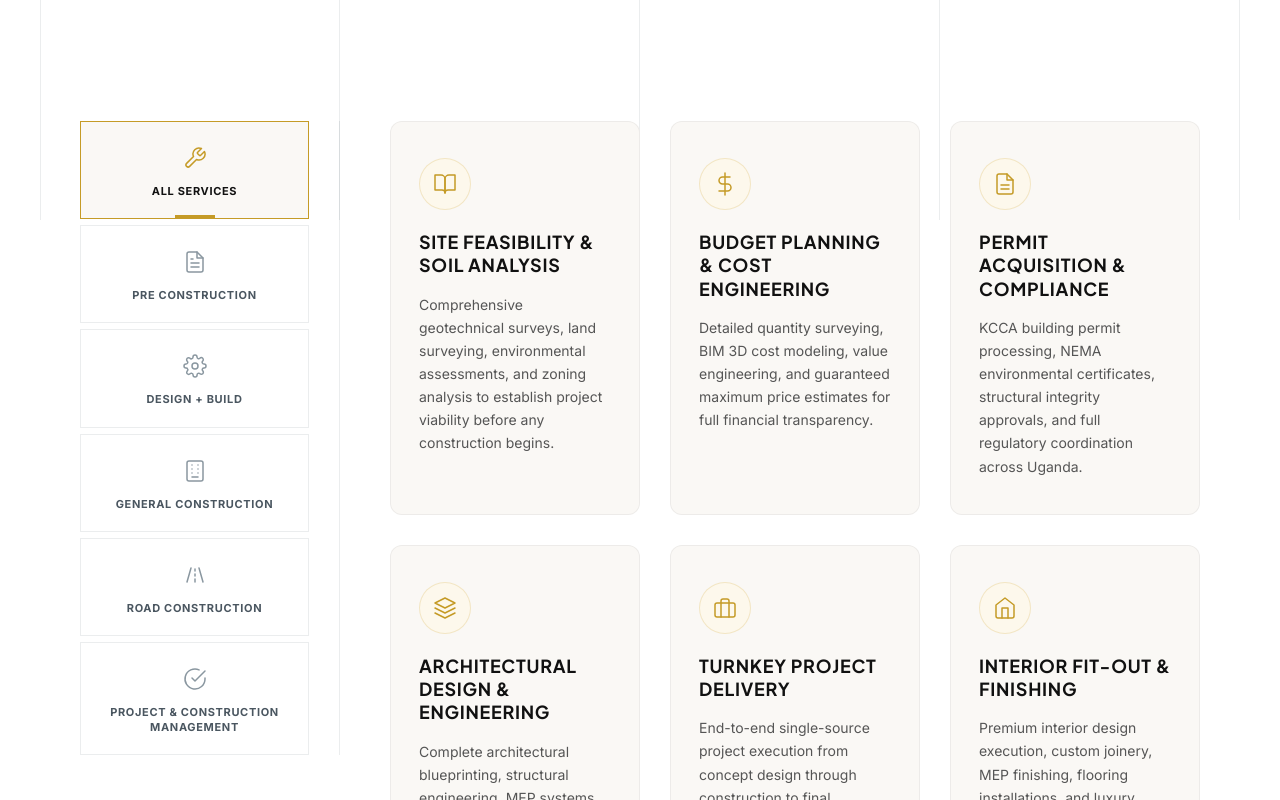
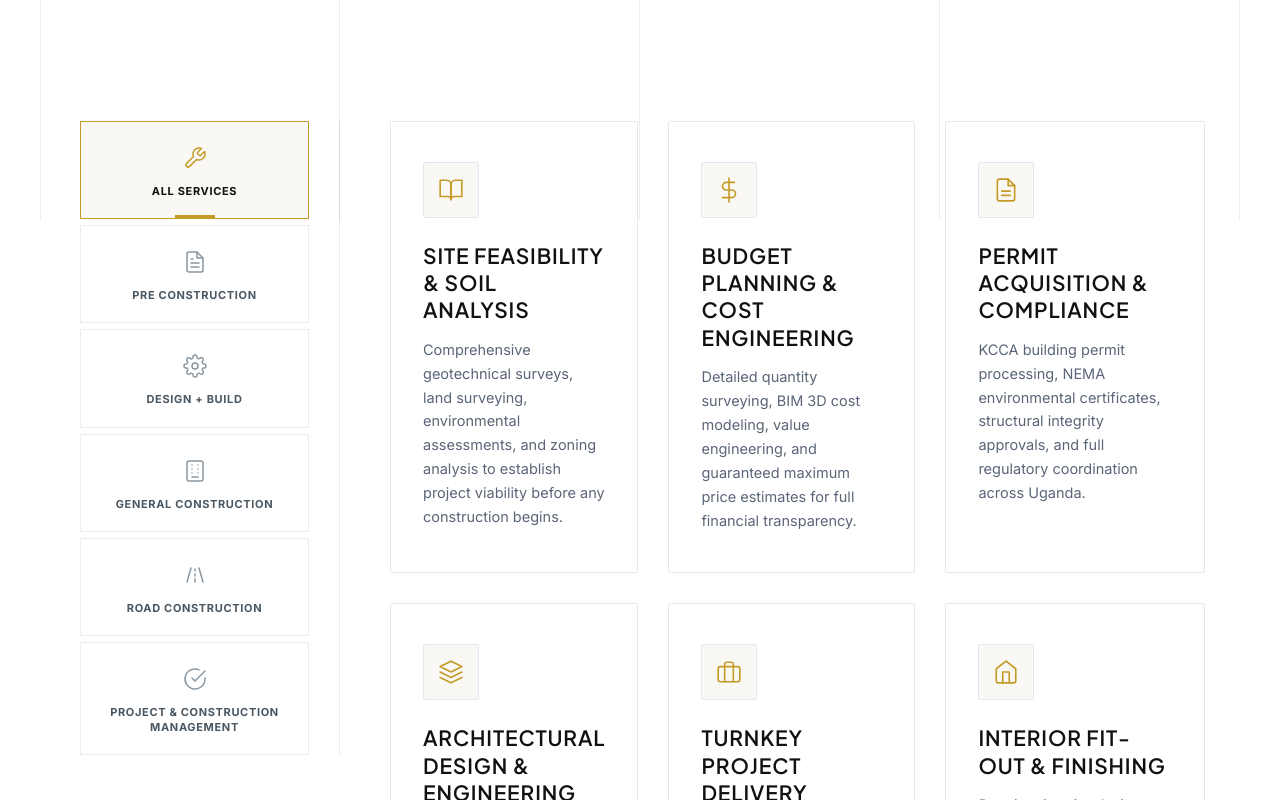
Before and after one commit to losuk/moasa, a Next.js app: page /services in a window 1280 px wide. Shown: the part 580-1380 px from the top of the page. Built offline with nearby package versions, Linux system fonts and the light colour scheme.

Commit message:
Redesign service cards to match square icon box layout from reference graphic

```diff
--- a/app/globals.css
+++ b/app/globals.css
@@ -1698,69 +1698,54 @@ a { text-decoration: none; }
 }
 
 .service-card {
+  background-color: #FFFFFF;
+  border: 1px solid #E2E8F0;
+  border-radius: 2px;
+  padding: 40px 32px;
+  display: flex;
+  flex-direction: column;
+  gap: 0;
+  transition: transform 0.3s ease, box-shadow 0.3s ease, border-color 0.3s ease;
+  position: relative;
+}
+
+.service-card:hover {
+  border-color: #C59B27;
+  transform: translateY(-4px);
+  box-shadow: 0 12px 32px rgba(0, 0, 0, 0.05);
+}
+
+.service-card-icon {
+  width: 56px;
+  height: 56px;
+  border-radius: 2px;
   background-color: #FAF8F5;
-  border: 1px solid rgba(0, 0, 0, 0.05);
-  border-radius: 12px;
-  padding: 36px 28px;
-  display: flex;
-  flex-direction: column;
-  gap: 16px;
-  transition: transform 0.3s ease, box-shadow 0.3s ease, border-color 0.3s ease;
-  position: relative;
-  overflow: hidden;
-}
-
-.service-card::before {
-  content: '';
-  position: absolute;
-  top: 0;
-  left: 0;
-  width: 0%;
-  height: 3px;
-  background-color: #C59B27;
-  transition: var(--transition-smooth);
-}
-
-.service-card:hover {
-  border-color: rgba(197, 155, 39, 0.3);
-  background-color: #FFFFFF;
-  transform: translateY(-4px);
-  box-shadow: 0 10px 28px rgba(0, 0, 0, 0.06);
-}
-
-.service-card:hover::before {
-  width: 100%;
-}
-
-.service-card-icon {
-  width: 52px;
-  height: 52px;
-  border-radius: 50%;
-  background-color: #FDF8EC;
-  border: 1px solid rgba(197, 155, 39, 0.2);
+  border: 1px solid #E2E8F0;
   display: flex;
   align-items: center;
   justify-content: center;
   color: #C59B27;
-  margin-bottom: 4px;
+  margin-bottom: 24px;
+  flex-shrink: 0;
 }
 
 .service-card-icon svg {
-  width: 24px;
-  height: 24px;
+  width: 26px;
+  height: 26px;
 }
 
 .service-card-title {
   font-family: var(--font-heading);
-  font-size: 18px;
-  font-weight: 700;
+  font-size: 21px;
+  font-weight: 600;
   color: #111111;
   line-height: 1.3;
+  margin-bottom: 14px;
 }
 
 .service-card-desc {
-  font-size: 14px;
-  color: #555555;
+  font-size: 14.5px;
+  color: #5A6578;
   font-weight: 400;
   line-height: 1.65;
 }
```
